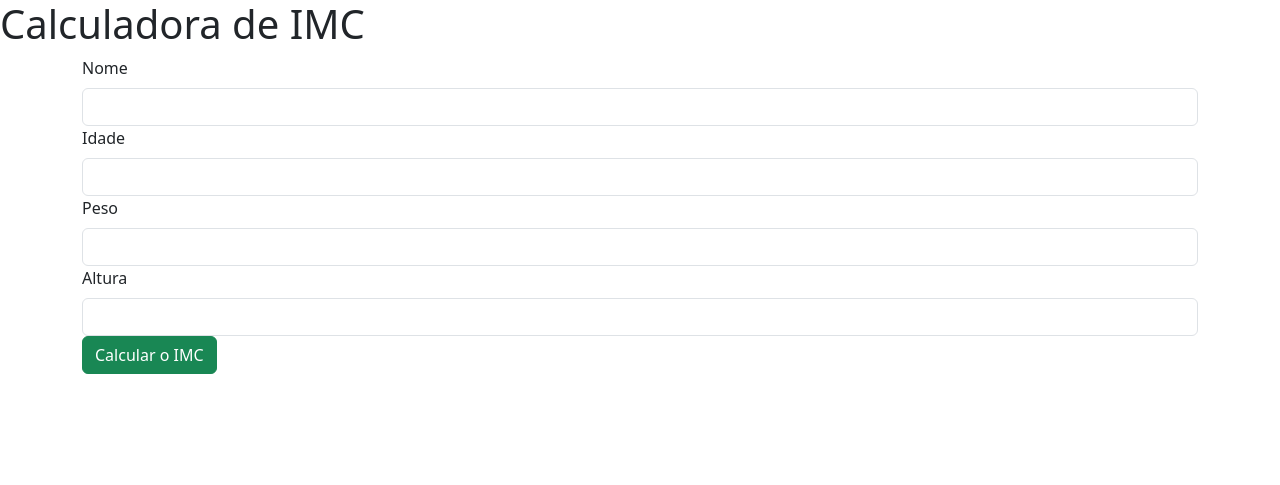
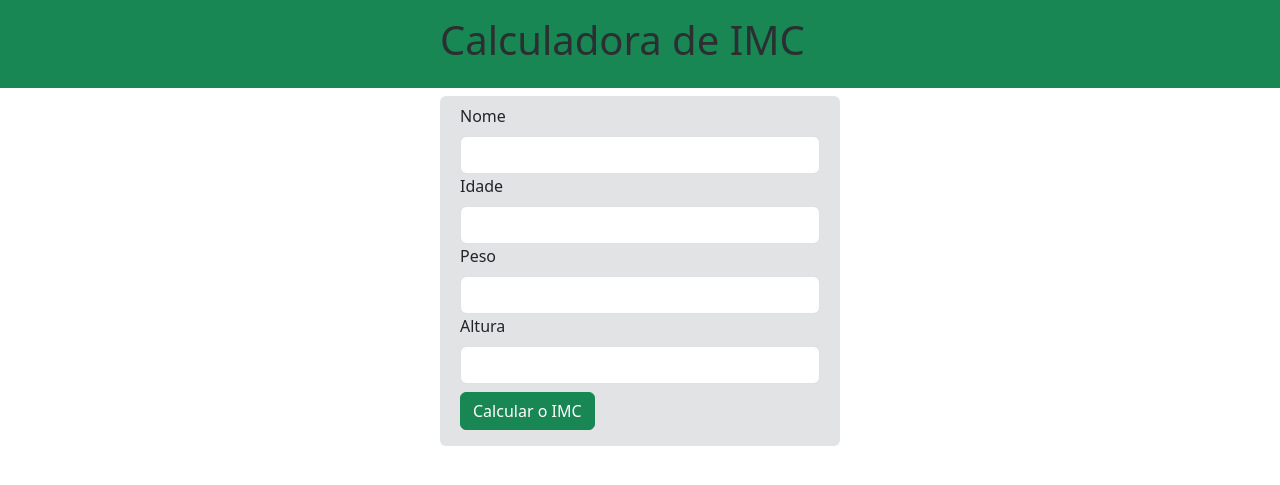
Before and after one commit to RebekaLima/PHPStudies, a PHP site: page / in a window 1280 px wide. Shown: the top 485 px of the page. Run offline with PHP 8.4, Linux system fonts and the light colour scheme.

Commit message:
Estilização com o Bootstrap

```diff
--- a/imc/cabecalho.php
+++ b/imc/cabecalho.php
@@ -4,7 +4,12 @@
     <meta charset="utf-8">
     <meta name="viewport" content="width=device-width, initial-scale=1">
     <title>Calculadora de IMC</title>
-    <h1>Calculadora de IMC</h1>
     <link href="https://cdn.jsdelivr.net/npm/bootstrap@5.3.5/dist/css/bootstrap.min.css" rel="stylesheet" integrity="sha384-SgOJa3DmI69IUzQ2PVdRZhwQ+dy64/BUtbMJw1MZ8t5HZApcHrRKUc4W0kG879m7" crossorigin="anonymous">
   </head>
   <body>
+  <div class="p-3 mb-2 bg-success text-secondary-emphasis">
+
+  <div class="mx-auto mb-2" style="width: 400px;">
+    <h1>Calculadora de IMC</h1>
+    </div>
+    </div>
--- a/imc/corpo.php
+++ b/imc/corpo.php
@@ -1,5 +1,5 @@
-<div class="container">
-    <div class="row">
+<div class="container" >
+    <div class="row bg-secondary-subtle mx-auto p-2 rounded-start rounded-end" style="width: 400px;">
         <form action="calcular.php" method="post">
             <label for="" class="form-label">Nome</label>
             <input type="text" name="nome" class="form-control">
@@ -9,7 +9,7 @@
             <input type="text" name="peso" class="form-control">
             <label for="" class="form-label">Altura</label>
             <input type="text" name="altura" class="form-control">
-            <button type="submit" class="btn btn-success">Calcular o IMC</button>
+            <button type="submit" class="btn btn-success mt-2 mb-2">Calcular o IMC</button>
         </form>
     </div>
 </div>
```
Also changed, not shown: imc/calcular.php (+4 -3 lines).
